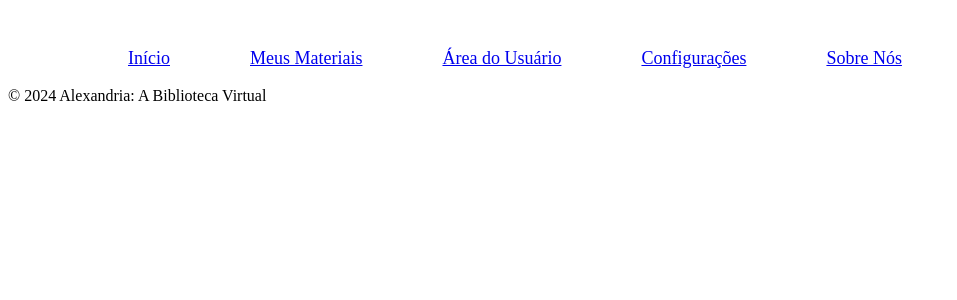
After one commit to luanatslima/Alexandria_BibliotecaVirtual, a Django app: template app/templates/base.html in a window 1280 px wide. The commit adds this page. Shown: the top 300 px of the page, without its empty margins (0-957 px from the left). Run offline with Django 5.2, Linux system fonts and the light colour scheme; the template is opened without the code that fills it, so the values that code supplies are empty.

Commit message:
Novo commit

```diff
--- a/app/static/styles.css
+++ b/app/static/styles.css
@@ -1,3 +1,7 @@
-#body, p{
+#nav, ul, li, a{
+    font-size: 18px;
+    display: flex;
+    padding-left: 40px;
+    padding-top: 10px;
     font-family: 'girassol';
 }
--- /dev/null
+++ b/app/templates/base.html
@@ -0,0 +1,31 @@
+{% load static %}
+<!DOCTYPE html>
+<html lang="en">
+<head>
+    <meta charset="UTF-8">
+    <meta name="viewport" content="width=device-width, initial-scale=1.0">
+    <title>{% block tittle %}Alexandria{% endblock %}</title>
+    <link rel="stylesheet" href="{% static 'styles.css' %}">
+</head>
+<body>
+    <nav>
+        <ul>
+            <li><a href="{% url 'index' %}">Início</a></li>
+            <li><a href="{% url 'meus_materiais' %}">Meus Materiais</a></li>
+            <li><a href="{% url 'area_do_usuario'  %}">Área do Usuário</a></li>
+            <li><a href="{% url 'configuracoes' %}">Configurações</a></li>
+            <li><a href="{% url 'sobre_nos' %}">Sobre Nós</a></li><br>
+        </ul>
+    </nav>
+    <main>
+        {% block content %}
+        {% endblock %}
+    </main>
+    <footer>
+        <p>&copy; 2024 Alexandria: A Biblioteca Virtual</p>
+    </footer>
+    <script src="layout/scripts/jquery.min.js"></script>
+    <script src="layout/scripts/jquery.backtotop.js"></script>
+    <script src="layout/scripts/jquery.mobilemenu.js"></script>
+</body>
+</html>
```
Also changed, not shown: app/templates/index.html (+9 -48 lines), 1 other file.
